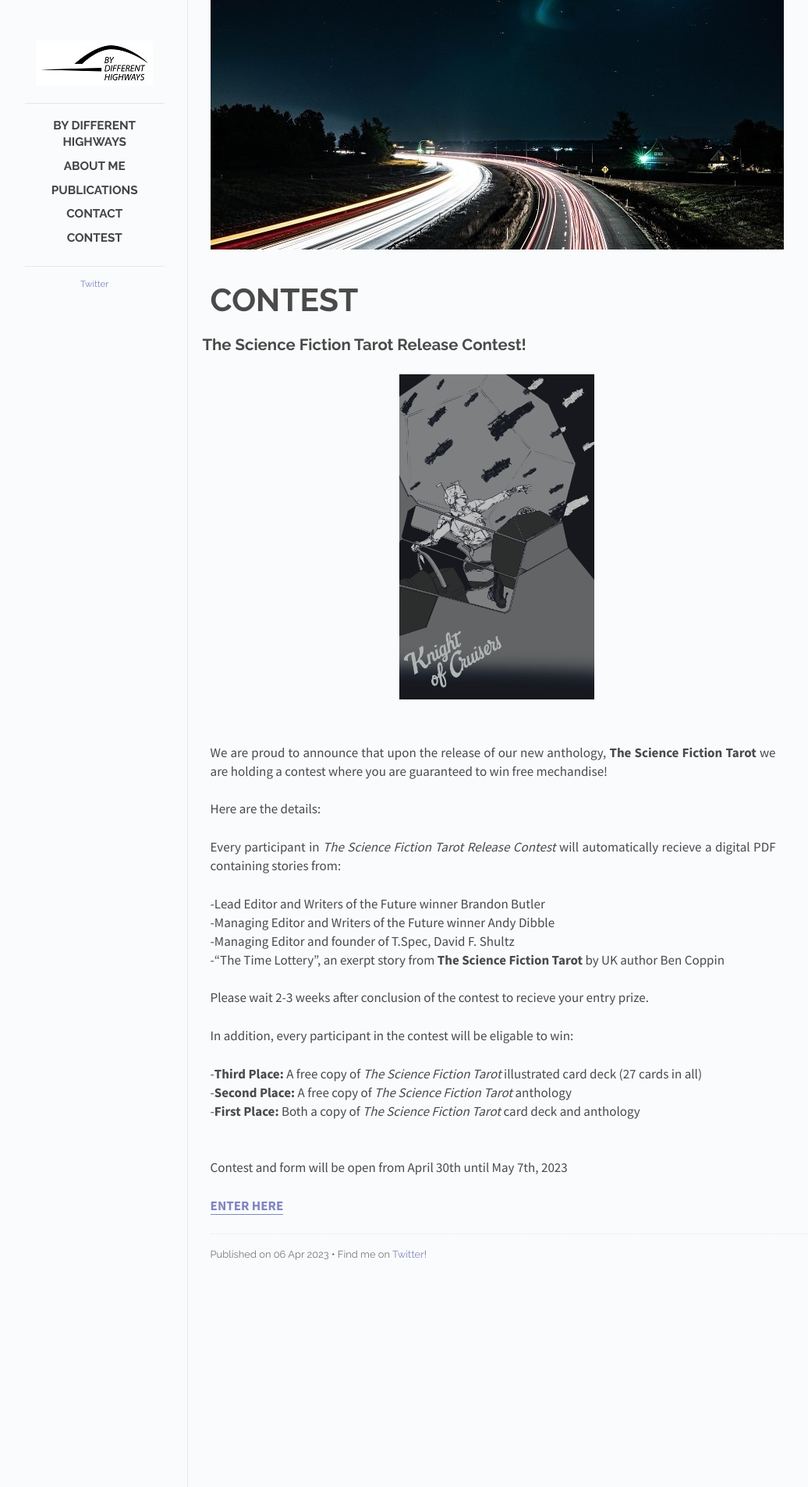
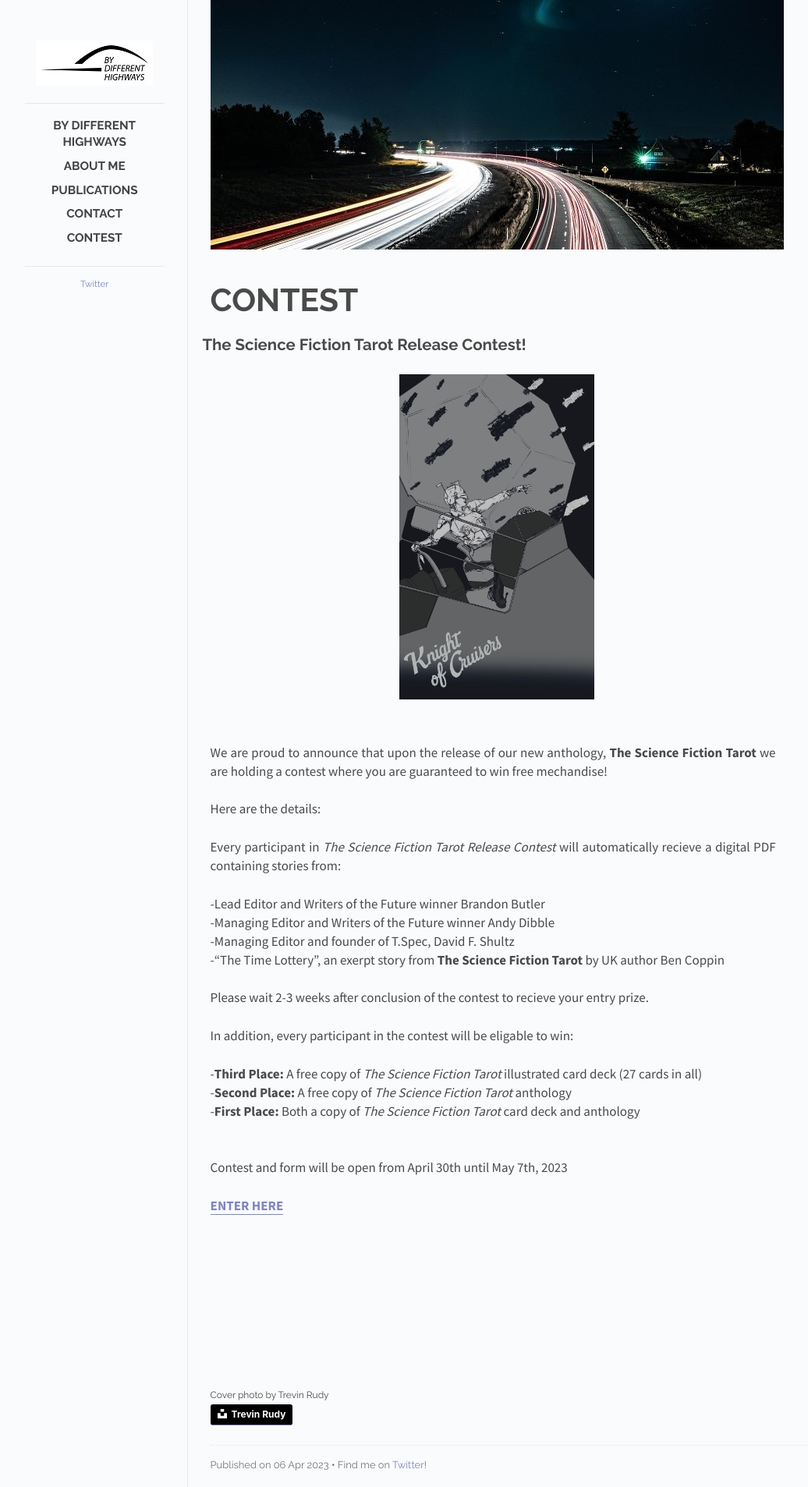
Before and after one commit to Butler-Brand/Butler-Brand.github.io, a Jekyll site: the page built from _posts/2023-04-06-contest-post.md, in a window 1280 px wide. Shown: the whole page at 78% size, without its empty margins (118-1154 px from the left). Built offline with Jekyll 4.4.1, drawn with Linux system fonts in a browser that asks for light colours; Markdown is read by kramdown in place of the engine named in the settings.

Commit message:
Update 2023-04-06-contest-post.md
Adding pic credit

```diff
--- a/_posts/2023-04-06-contest-post.md
+++ b/_posts/2023-04-06-contest-post.md
@@ -31,3 +31,13 @@
 <br />
 <p>Contest and form will be open from April 30th until May 7th, 2023</p>
 <strong><a href="https://docs.google.com/forms/d/e/1FAIpQLScZkpbrfx72S20c_dT34l-2EGxGmT6o1mfjIw11WthQzE0fSA/viewform" target="_blank">ENTER HERE</a></strong><br />
+
+<p>&nbsp;<p>
+<p>&nbsp;<p>
+<p>&nbsp;<p>
+<p>&nbsp;<p>
+
+<div style="font-size:12px">
+Cover photo by Trevin Rudy
+</div>
+<a style="background-color:black;color:white;text-decoration:none;padding:4px 6px;font-family:-apple-system, BlinkMacSystemFont, &quot;San Francisco&quot;, &quot;Helvetica Neue&quot;, Helvetica, Ubuntu, Roboto, Noto, &quot;Segoe UI&quot;, Arial, sans-serif;font-size:12px;font-weight:bold;line-height:1.2;display:inline-block;border-radius:3px" href="https://unsplash.com/@trevinrudy?utm_medium=referral&amp;utm_campaign=photographer-credit&amp;utm_content=creditBadge" target="_blank" rel="noopener noreferrer" title="Download free do whatever you want high-resolution photos from Trevin Rudy"><span style="display:inline-block;padding:2px 3px"><svg xmlns="http://www.w3.org/2000/svg" style="height:12px;width:auto;position:relative;vertical-align:middle;top:-2px;fill:white" viewBox="0 0 32 32"><title>unsplash-logo</title><path d="M10 9V0h12v9H10zm12 5h10v18H0V14h10v9h12v-9z"></path></svg></span><span style="display:inline-block;padding:2px 3px">Trevin Rudy</span></a>
```
